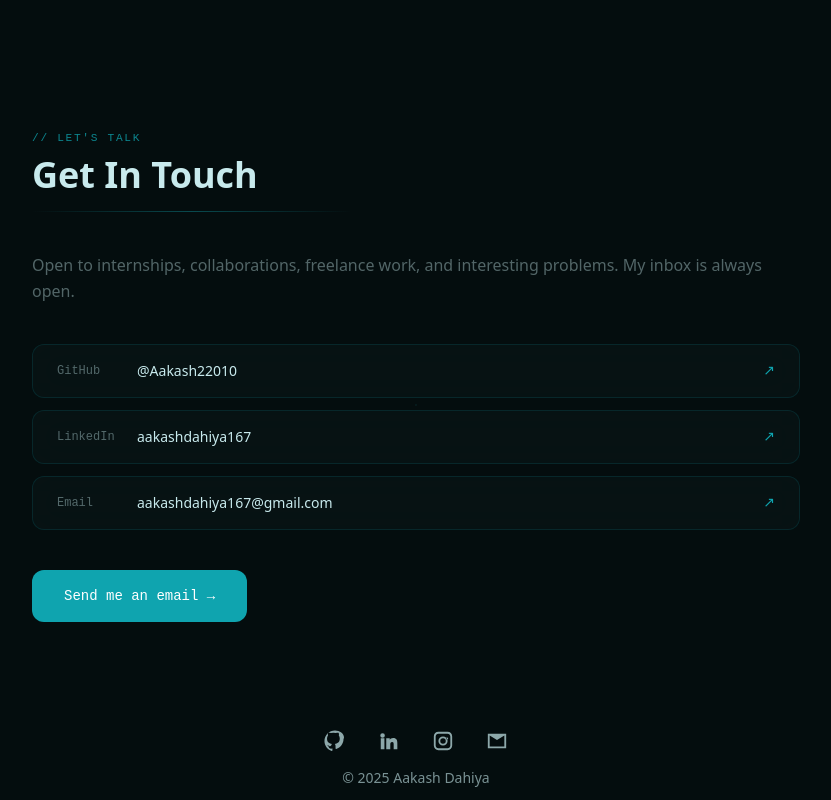
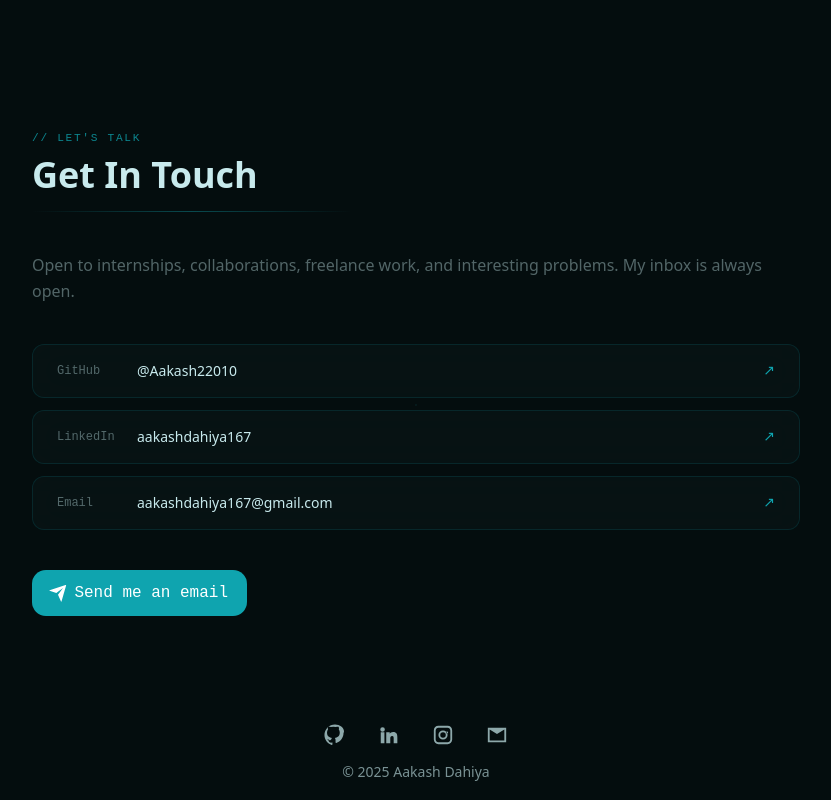
Before and after one commit to Aakash22010/myPortfolio, a React (Vite) app: page / in a window 1280 px wide. Shown: the part 5595-6395 px from the top of the page, without its empty margins (224-1055 px from the left). Built offline with nearby package versions, Linux system fonts and the light colour scheme.

Commit message:
download button update

```diff
--- a/src/components/Contact.jsx
+++ b/src/components/Contact.jsx
@@ -6,6 +6,70 @@ const links = [
   { label: "LinkedIn", handle: "aakashdahiya167", href: "https://www.linkedin.com/in/aakashdahiya167/" },
   { label: "Email", handle: "aakashdahiya167@gmail.com", href: "mailto:aakashdahiya167@gmail.com" },
 ];
+
+function SendButton({ href }) {
+  return (
+    <>
+      <style>{`
+        .send-btn {
+          font-size: 16px;
+          background: var(--accent);
+          color: #fff;
+          padding: 0.7em 1.2em 0.7em 1em;
+          display: inline-flex;
+          align-items: center;
+          border: none;
+          border-radius: 14px;
+          overflow: hidden;
+          transition: all 0.2s;
+          cursor: pointer;
+          text-decoration: none;
+          font-family: 'JetBrains Mono', monospace;
+        }
+        .send-btn:active {
+          transform: scale(0.95);
+        }
+        .send-btn span {
+          display: block;
+          margin-left: 0.4em;
+          transition: all 0.3s ease-in-out;
+        }
+        .send-btn svg {
+          display: block;
+          transform-origin: center center;
+          transition: transform 0.3s ease-in-out;
+          flex-shrink: 0;
+        }
+        .send-btn:hover .send-svg-wrapper {
+          animation: send-fly 0.6s ease-in-out infinite alternate;
+        }
+        .send-btn:hover svg {
+          transform: translateX(1.1em) rotate(45deg) scale(1.1);
+        }
+        .send-btn:hover span {
+          transform: translateX(4.5em);
+        }
+        @keyframes send-fly {
+          from { transform: translateY(0.1em); }
+          to   { transform: translateY(-0.1em); }
+        }
+      `}</style>
+
+      <a href={href} className="send-btn">
+        <div className="send-svg-wrapper">
+          <svg xmlns="http://www.w3.org/2000/svg" viewBox="0 0 24 24" width="20" height="20">
+            <path fill="none" d="M0 0h24v24H0z" />
+            <path
+              fill="currentColor"
+              d="M1.946 9.315c-.522-.174-.527-.455.01-.634l19.087-6.362c.529-.176.832.12.684.638l-5.454 19.086c-.15.529-.455.547-.679.045L12 14l6-8-8 6-8.054-2.685z"
+            />
+          </svg>
+        </div>
+        <span>Send me an email</span>
+      </a>
+    </>
+  );
+}
 
 export default function Contact() {
   return (
@@ -16,15 +80,22 @@ export default function Contact() {
           <h2 className="text-3xl md:text-4xl font-bold">Get In Touch</h2>
           <div className="glow-line mt-4 max-w-xs" />
         </motion.div>
+
         <motion.p variants={fadeUp} className="text-base leading-relaxed mb-10" style={{ color: "var(--muted)" }}>
           Open to internships, collaborations, freelance work, and interesting problems. My inbox is always open.
         </motion.p>
+
         <motion.div variants={fadeUp} className="space-y-3 mb-10">
           {links.map(({ label, handle, href }) => (
-            <a key={label} href={href} target={href.startsWith("mailto") ? undefined : "_blank"} rel="noopener noreferrer"
+            <a
+              key={label}
+              href={href}
+              target={href.startsWith("mailto") ? undefined : "_blank"}
+              rel="noopener noreferrer"
               className="glass flex items-center justify-between px-6 py-4 rounded-xl group transition"
               onMouseEnter={e => e.currentTarget.style.borderColor = "var(--border-hard)"}
-              onMouseLeave={e => e.currentTarget.style.borderColor = "var(--border)"}>
+              onMouseLeave={e => e.currentTarget.style.borderColor = "var(--border)"}
+            >
               <div className="flex items-center gap-4">
                 <span className="mono text-xs w-16" style={{ color: "var(--muted)" }}>{label}</span>
                 <span className="text-sm font-medium">{handle}</span>
@@ -33,14 +104,9 @@ export default function Contact() {
             </a>
           ))}
         </motion.div>
+
         <motion.div variants={fadeUp}>
-          <a href="mailto:aakashdahiya167@gmail.com"
-            className="inline-flex items-center gap-2 px-8 py-4 rounded-xl text-sm font-medium mono"
-            style={{ background: "var(--accent)", color: "#fff" }}
-            onMouseEnter={e => e.currentTarget.style.opacity = 0.85}
-            onMouseLeave={e => e.currentTarget.style.opacity = 1}>
-            Send me an email →
-          </a>
+          <SendButton href="mailto:aakashdahiya167@gmail.com" />
         </motion.div>
       </motion.div>
     </section>
```
